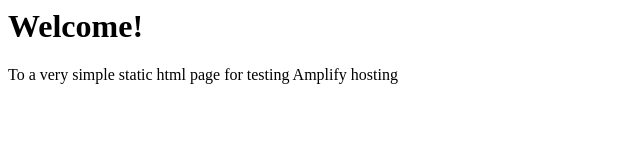
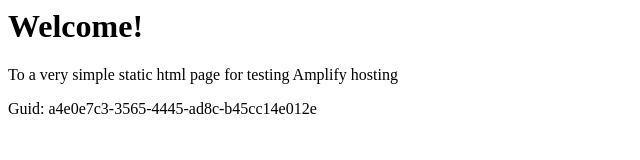
Before and after one commit to aws-aemilia-nrt/Github-PR-Commit-Integration-Test-DoNotTouch-v0-preprod-ap-northeast-1, a website: page src/index.html in a window 1280 px wide. Shown: the whole page, without its empty margins (0-640 px from the left). Drawn offline with Linux system fonts and the light colour scheme.

Commit message:
commit from integ tests

```diff
--- a/src/index.html
+++ b/src/index.html
@@ -1,3 +1,5 @@
+
+
 <html lang="en">
 
 <head>
@@ -10,6 +12,6 @@
 <body>
     <h1>Welcome!</h1>
     <p>To a very simple static html page for testing Amplify hosting</p>
-</body>
+    <p>Guid: a4e0e7c3-3565-4445-ad8c-b45cc14e012e</p></body>
 
 </html>
```
